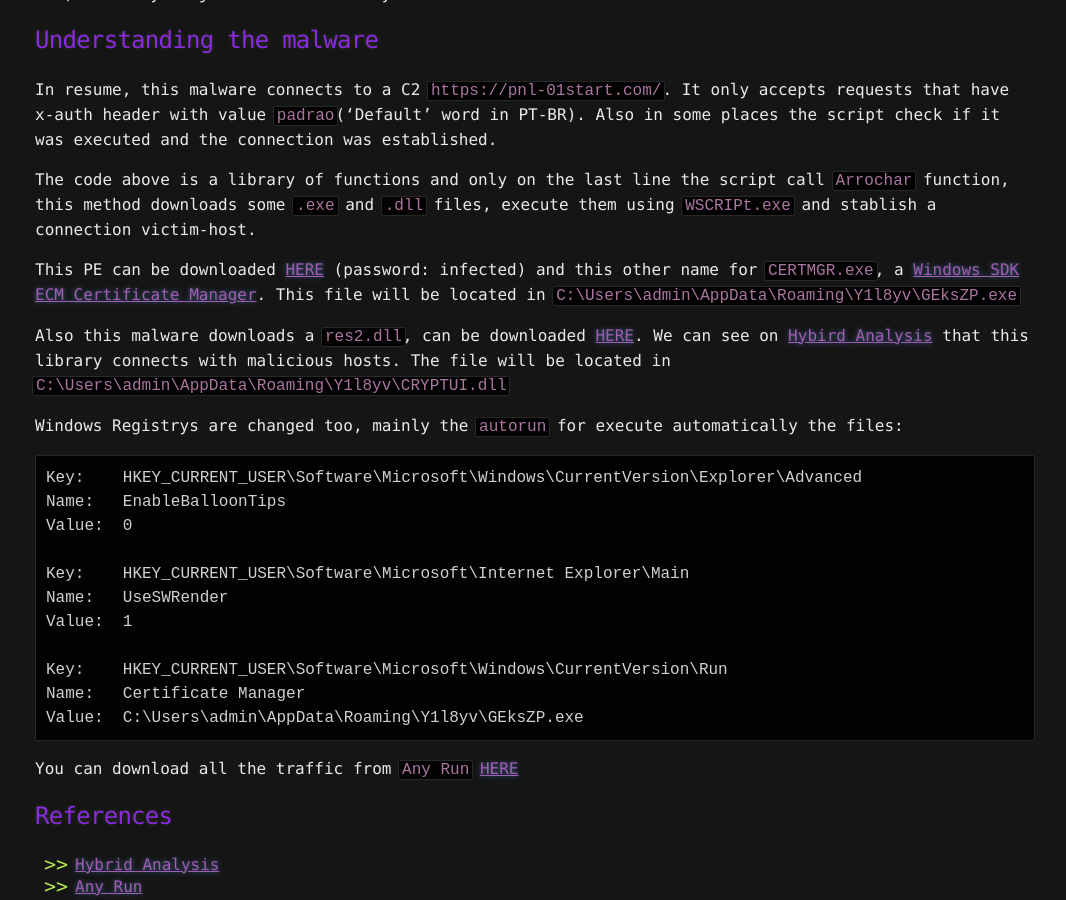
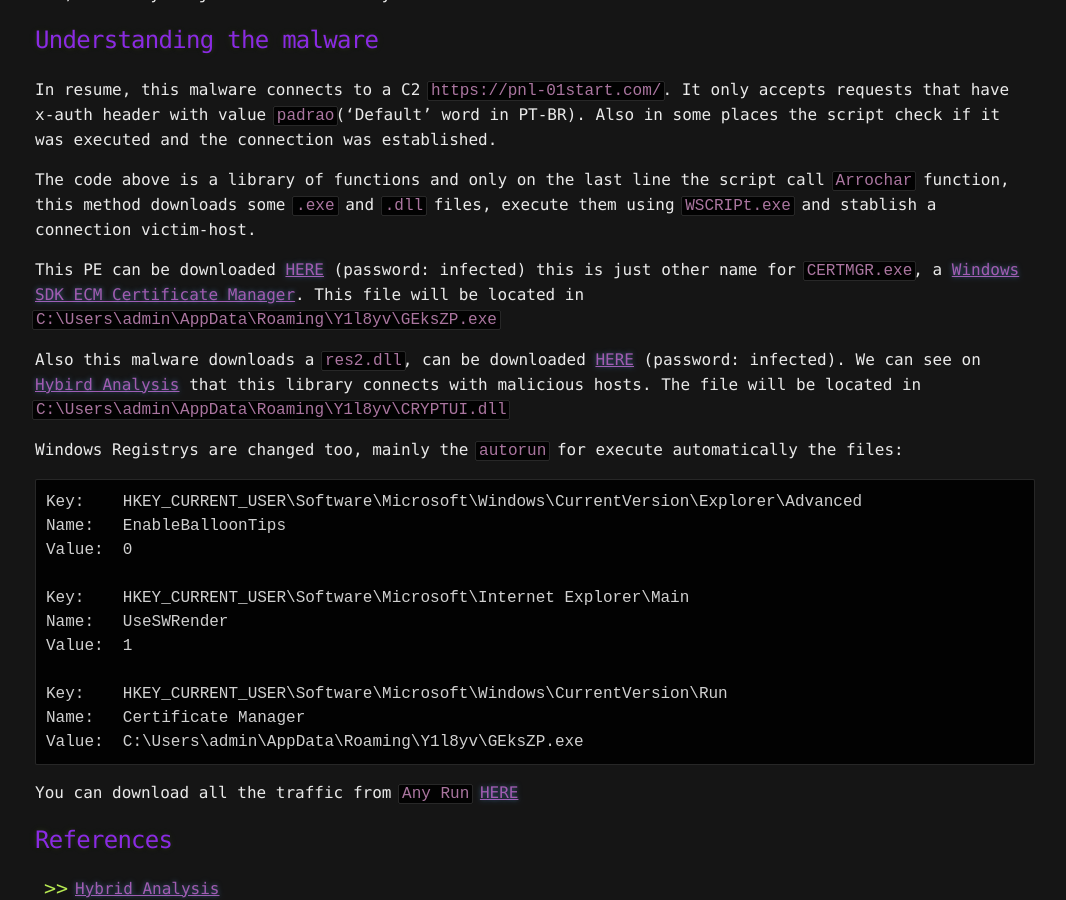
Before and after one commit to lucasnathaniel/K4L1_me, a Jekyll site: the page built from _posts/2020-04-11-js-malware.md, in a window 1280 px wide and 900 px high, scrolled down 9412 px. Shown: the whole window, without its empty margins (105-1171 px from the left). Built offline with Jekyll 4.4.1, drawn with Linux system fonts in a browser that asks for light colours; nearby versions of some CDN libraries.

Commit message:
fix some english words and password for link download

```diff
--- a/_posts/2020-04-11-js-malware.md
+++ b/_posts/2020-04-11-js-malware.md
@@ -367,9 +367,9 @@
 
 The code above is a library of functions and only on the last line the script call `Arrochar` function, this method downloads some `.exe` and `.dll` files, execute them using `WSCRIPt.exe` and stablish a connection victim-host.
 
-This PE can be downloaded [HERE](https://mega.nz/file/XddCUCIS#ALdh2SfX7JhqOVBQ1vkgOfan2eycD1fozODEfm3iBWs) (password: infected) and this other name for `CERTMGR.exe`, a [Windows SDK ECM Certificate Manager](https://docs.microsoft.com/en-us/windows/win32/seccrypto/certmgr). This file will be located in `C:\Users\admin\AppData\Roaming\Y1l8yv\GEksZP.exe`
+This PE can be downloaded [HERE](https://mega.nz/file/XddCUCIS#ALdh2SfX7JhqOVBQ1vkgOfan2eycD1fozODEfm3iBWs) (password: infected) this is just other name for `CERTMGR.exe`, a [Windows SDK ECM Certificate Manager](https://docs.microsoft.com/en-us/windows/win32/seccrypto/certmgr). This file will be located in `C:\Users\admin\AppData\Roaming\Y1l8yv\GEksZP.exe`
 
-Also this malware downloads a `res2.dll`, can be downloaded [HERE](https://mega.nz/file/3Z0FHLrC#_ofyJyz2zDpRcgj7Tk6NlpeVssdFHrAavZzcoU5fohI). We can see on [Hybird Analysis](https://www.hybrid-analysis.com/sample/515ef25ed42ae83f8bed1949bfbfcc7e11ed056603869cf3d36306828f50f64d/5aee18a27ca3e120fd19e1f5) that this library connects with malicious hosts. The file will be located in `C:\Users\admin\AppData\Roaming\Y1l8yv\CRYPTUI.dll`
+Also this malware downloads a `res2.dll`, can be downloaded [HERE](https://mega.nz/file/3Z0FHLrC#_ofyJyz2zDpRcgj7Tk6NlpeVssdFHrAavZzcoU5fohI) (password: infected). We can see on [Hybird Analysis](https://www.hybrid-analysis.com/sample/515ef25ed42ae83f8bed1949bfbfcc7e11ed056603869cf3d36306828f50f64d/5aee18a27ca3e120fd19e1f5) that this library connects with malicious hosts. The file will be located in `C:\Users\admin\AppData\Roaming\Y1l8yv\CRYPTUI.dll`
 
 Windows Registrys are changed too, mainly the `autorun` for execute automatically the files:
 
```
